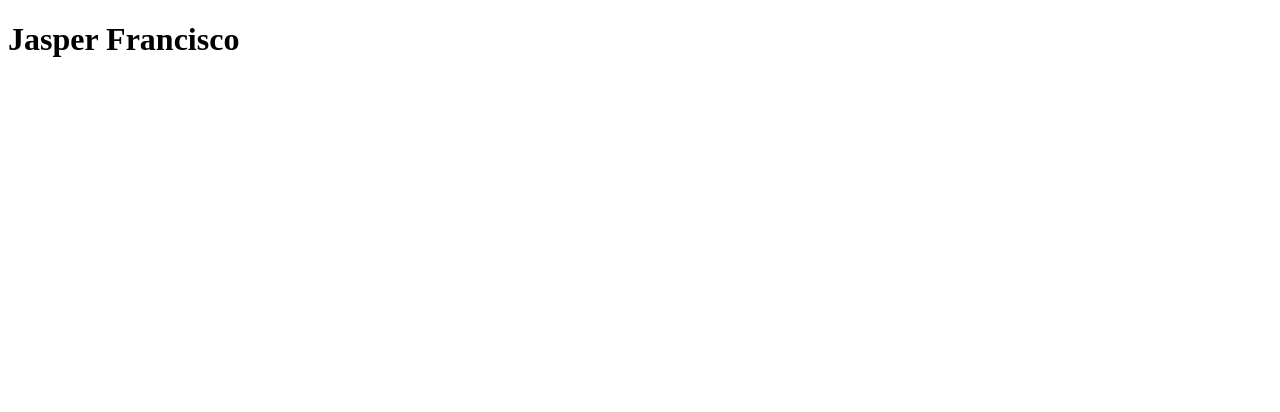
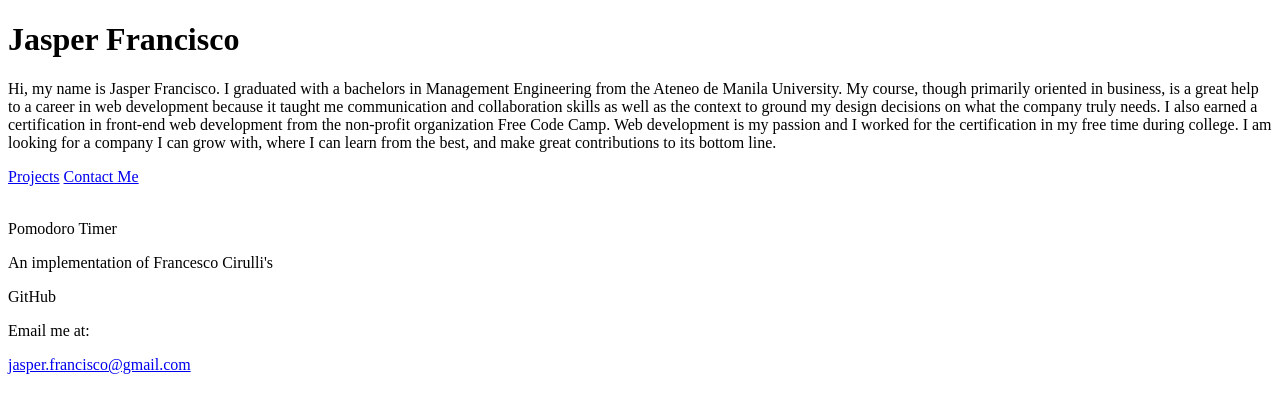
Before and after one commit to jfcisco/jfcisco.github.io, a website: page index.html in a window 1280 px wide. Drawn offline with Linux system fonts and the light colour scheme.

Commit message:
Write initial doc structure

```diff
--- a/index.html
+++ b/index.html
@@ -3,8 +3,38 @@
 <head>
 	<title>Jasper Francisco, Front-end Web Developer</title>
 	<meta charset="utf-8">
+	<meta name="viewport" content="width=device-width, initial-scale=1.0">
 </head>
 <body>
-	<h1>Jasper Francisco</h1>
+	<header id="welcome-section">
+		<h1>Jasper Francisco</h1>
+		<p>Hi, my name is Jasper Francisco. I graduated with a bachelors in Management Engineering from the Ateneo de Manila University. My course, though primarily oriented in business, is a great help to a career in web development because it taught me communication and collaboration skills as well as the context to ground my design decisions on what the company truly needs. I also earned a certification in front-end web development from the non-profit organization Free Code Camp. Web development is my passion and I worked for the certification in my free time during college. I am looking for a company I can grow with, where I can learn from the best, and make great contributions to its bottom line. </p>
+
+		<nav id="navbar">
+			<!-- anchor tags that lead to other sections -->
+			<a href="#projects">Projects</a>
+			<a href="#footer">Contact Me</a>
+		</nav>
+	</header>
+
+	<main id="projects">
+		<!-- Populate with projects -->
+		<div class="project-tile">
+			<!--
+				Project name, thumbnail, and link
+				Also, short description
+			-->
+			<img class="thumbnail">
+			<p class="project-title">Pomodoro Timer</p>
+			<p class="project-description">
+				An implementation of Francesco Cirulli's
+			</p>
+		</div>
+	</main>
+
+	<footer id="footer">
+		<a id="profile-link">GitHub</a>
+		<p>Email me at: </p> <a href="mailto:jasper.francisco@gmail.com">jasper.francisco@gmail.com</a></p>
+	</footer>
 </body>
 </html>
```
